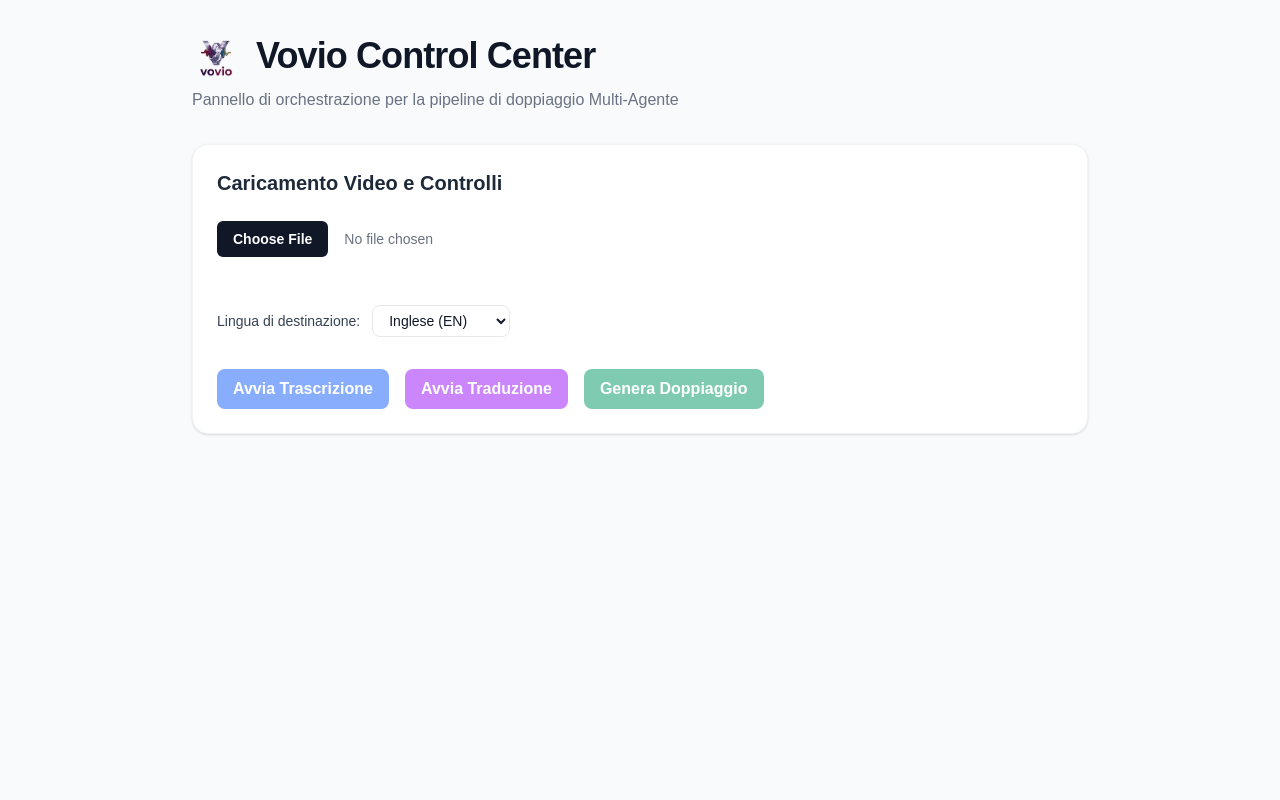
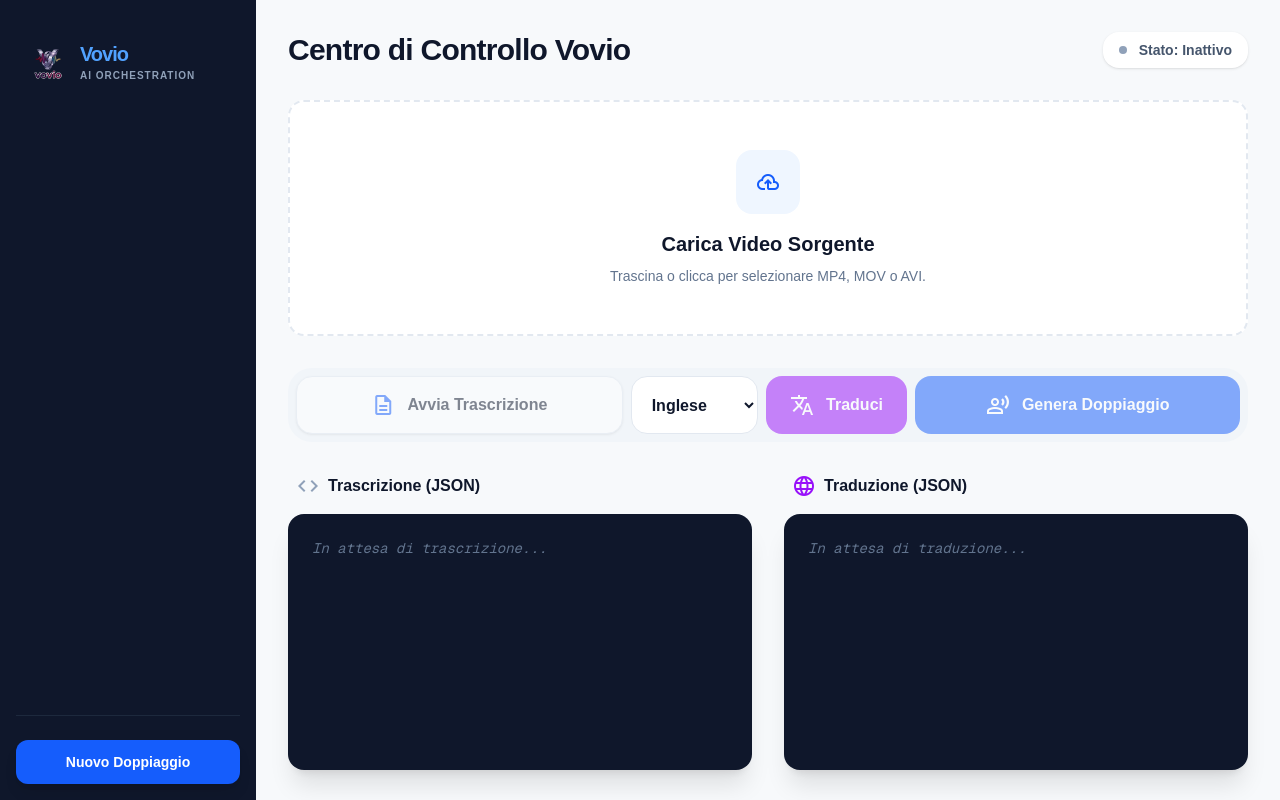
Before and after one commit to Stebs04/Vovio, a Next.js app in the folder apps/frontend/: page / in a window 1280 px wide. Built offline with nearby package versions, Linux system fonts and the light colour scheme; no server answers.

Commit message:
Miglioramento ui

```diff
--- a/apps/frontend/src/app/layout.tsx
+++ b/apps/frontend/src/app/layout.tsx
@@ -28,6 +28,7 @@ export default function RootLayout({
       className={`${geistSans.variable} ${geistMono.variable} h-full antialiased`}
     >
       <body className="min-h-full flex flex-col" suppressHydrationWarning>{children}</body>
+      <link href="https://fonts.googleapis.com/css2?family=Material+Symbols+Outlined:wght,FILL@100..700,0..1&display=swap" rel="stylesheet"/>
     </html>
   );
 }
--- a/apps/frontend/src/app/page.tsx
+++ b/apps/frontend/src/app/page.tsx
@@ -1,311 +1,244 @@
 "use client";
-import {useState} from 'react';
+import { useState, useRef } from 'react';
+import Image from "next/image";
 import { useVovioPipeline } from "@/hooks/useVovioPipeline";
-import Image from 'next/image';
 
-/**
- * @file page.tsx
- * @description Entry point della User Interface (UI) di Vovio.
- * Implementa l'architettura View-Model delegando la logica di business e di stato
- * al custom hook `useVovioPipeline`. Gestisce il layout principale e l'orchestrazione
- * dei flussi di trascrizione, traduzione e sintesi vocale multi-agente.
- * * @module VovioMainPage
- * @requires useVovioPipeline
- */
+export default function VovioMainPage() {
+  const [selectedFile, setSelectedFile] = useState<File | null>(null);
+  const [targetLanguage, setTargetLanguage] = useState<string>("en");
+  const fileInputRef = useRef<HTMLInputElement>(null);
 
+  const { state, startTranscription, startTranslation, startDubbing } = useVovioPipeline();
 
-/**
- * Componente principale della pagina.
- * Inizializza la State Machine tramite `useVovioPipeline` e renderizza
- * il layout a griglia contenente i controlli e i visualizzatori di stato.
- * * @returns {JSX.Element} Il nodo radice dell'interfaccia utente.
- */
-
-export default function VovioMainPage(){
-
-  /**
-   * Stato locale per la memorizzazione del file video selezionato dall'utente.
-   * Tipizzato rigorosamente come `File | null` per gestire esplicitamente l'assenza di selezione.
-   * Questo file verrà passato alla pipeline architetturale al momento dell'avvio.
-   */
-
-  const [selectedFile, setSelectedFile] = useState<File | null>(null);
-
-  /**
-   * Stato locale per la lingua di destinazione del doppiaggio.
-   * Inizializzato a 'en' (Inglese) come default. Verrà passato agli agenti di
-   * traduzione e sintesi per configurare l'output del modello AI.
-   */
-
-  const [targetLanguage, setTargetLanguage] = useState<string>("en");
-
-  const {state, startTranscription, startTranslation, startDubbing} = useVovioPipeline();
-
-  /**
-   * Helper function per l'esportazione Client-Side dei testi.
-   * Genera un Blob in memoria a partire da una stringa e simula il click
-   * su un anchor tag invisibile per attivare il download manager nativo.
-   * Ottimizza l'architettura evitando chiamate di rete ridondanti al backend.
-   * * @param {string} text - Il contenuto testuale da salvare.
-   * @param {string} filename - Il nome del file da proporre all'utente.
-   */
-
-  const downloadTextFile= (text: string, filename:string) =>{
-    const blob = new Blob([text], {type: "text/plain;charset=utf-8"})
-    const url = URL.createObjectURL(blob)
+  const downloadTextFile = (text: string, filename: string) => {
+    const blob = new Blob([text], { type: "text/plain;charset=utf-8" });
+    const url = URL.createObjectURL(blob);
     const link = document.createElement("a");
     link.href = url;
     link.download = filename;
     link.click();
     URL.revokeObjectURL(url);
-  }
+  };
 
-  return(
-    <main className="min-h-screen bg-gray-50 p-8">
+  return (
+    <div className="flex h-screen overflow-hidden bg-[#f7f9fb] text-slate-900">
+      {/* SideNavBar - Preso dal design HTML */}
+      <aside className="hidden md:flex flex-col h-full w-64 bg-slate-900 p-4 gap-2 z-40 text-white">
+       <div className="flex items-center gap-3 px-3 py-6">
+  {/* Sostituzione della "V" con l'immagine reale */}
+      <div className="w-10 h-10 relative">
+        <Image
+          src="/logo.png"
+          alt="Vovio Logo"
+          fill
+          className="rounded-xl object-contain"
+          priority
+        />
+      </div>
+  <div>
+    <h2 className="text-xl font-black tracking-tighter text-blue-400">Vovio</h2>
+    <p className="text-[10px] font-bold uppercase tracking-widest text-slate-400">AI Orchestration</p>
+  </div>
+</div>
+        <div className="mt-auto pt-6 border-t border-slate-800">
+          <button
+            onClick={() => window.location.reload()}
+            className="w-full bg-blue-600 text-white py-3 px-4 rounded-xl font-bold text-sm shadow-lg hover:bg-blue-700 transition-all"
+          >
+            Nuovo Doppiaggio
+          </button>
+        </div>
+      </aside>
 
-      <div className="max-w-4xl mx-auto flex flex-col gap-8">
-        {/** Sezione Header: Titolo e descrizione del cruscotto. Utilizza Flexbox per la spaziatura verticale coerente.*/}
-        <header className="flex flex-col gap-2">
+      {/* Main Workspace */}
+      <main className="flex-1 flex flex-col min-w-0 overflow-y-auto relative">
+        <div className="p-8 max-w-7xl mx-auto w-full space-y-8 pb-24">
 
-          <div className='flex items-center gap-4'>
+          {/* Header Section */}
+          <section className="flex flex-col md:flex-row md:items-center justify-between gap-4">
+            <div>
+              <h1 className="text-3xl font-bold tracking-tight">Centro di Controllo Vovio</h1>
+            </div>
+            <div className="flex items-center gap-3 bg-white px-4 py-2 rounded-2xl shadow-sm">
+              <span className={`w-2 h-2 rounded-full ${state.currentStep !== 'IDLE' ? 'bg-green-500 animate-pulse' : 'bg-slate-400'}`}></span>
+              <span className="text-sm font-semibold text-slate-600">
+                Stato: {state.currentStep === 'IDLE' ? 'Inattivo' : 'In elaborazione...'}
+              </span>
+            </div>
+          </section>
 
-            <Image src='/logo.png' alt='Vovio Logo Ufficiale' width={48} height={48} priority className='w-12 h-12 object-contain' />
+          {/* Processing Monitor - Dinamico basato sul progresso reale */}
+          {(state.currentStep === 'DUBBING' || state.dubbingProgress > 0) && (
+            <section className="bg-white p-8 rounded-2xl shadow-sm border border-blue-100 relative overflow-hidden">
+              <div className="flex justify-between items-end mb-6 relative z-10">
+                <div className="space-y-1">
+                  <p className="text-xs font-bold text-blue-600 uppercase tracking-widest">Pipeline Attiva</p>
+                  <h3 className="text-xl font-bold">Fase: {state.dubbingStage?.replace('_', ' ') || 'Sincronizzazione...'}</h3>
+                </div>
+                <span className="text-2xl font-black text-blue-600">{state.dubbingProgress}%</span>
+              </div>
+              <div className="h-4 w-full bg-slate-100 rounded-full overflow-hidden relative z-10">
+                <div
+                  className="h-full bg-blue-600 rounded-full transition-all duration-500"
+                  style={{ width: `${state.dubbingProgress}%` }}
+                ></div>
+              </div>
+            </section>
+          )}
 
-            <h1 className="text-4xl font-extrabold tracking-tight text-gray-900">Vovio Control Center</h1>
+          {/* Upload Section */}
+          <section
+            className="group cursor-pointer"
+            onClick={() => fileInputRef.current?.click()}
+          >
+            <div className={`bg-white border-2 border-dashed ${selectedFile ? 'border-blue-400 bg-blue-50' : 'border-slate-200'} rounded-2xl p-12 flex flex-col items-center justify-center text-center transition-all hover:border-blue-400`}>
+              <div className="w-16 h-16 rounded-2xl bg-blue-50 flex items-center justify-center mb-4">
+                <span className="material-symbols-outlined text-3xl text-blue-600">cloud_upload</span>
+              </div>
+              <h3 className="text-xl font-bold">{selectedFile ? selectedFile.name : 'Carica Video Sorgente'}</h3>
+              <p className="text-slate-500 max-w-xs mx-auto mt-2 text-sm">Trascina o clicca per selezionare MP4, MOV o AVI.</p>
+              <input
+                type="file"
+                ref={fileInputRef}
+                className="hidden"
+                accept="video/*"
+                onChange={(e) => setSelectedFile(e.target.files?.[0] || null)}
+              />
+            </div>
+          </section>
 
+          {/* Control Actions - Collegati alle funzioni dell'hook */}
+          <section className="bg-slate-100 p-2 rounded-3xl flex flex-col md:flex-row gap-2">
+            <button
+              disabled={!selectedFile || state.currentStep === 'TRANSCRIBING'}
+              onClick={() => selectedFile && startTranscription(selectedFile)}
+              className="flex-1 bg-white py-4 px-6 rounded-2xl font-bold flex items-center justify-center gap-3 hover:bg-slate-50 disabled:opacity-50 transition-all border border-slate-200 shadow-sm"
+            >
+              <span className="material-symbols-outlined text-blue-600">description</span>
+              {state.currentStep === 'TRANSCRIBING' ? 'In corso...' : 'Avvia Trascrizione'}
+            </button>
+
+            <div className="flex-1 flex gap-2">
+              <select
+                value={targetLanguage}
+                onChange={(e) => setTargetLanguage(e.target.value)}
+                className="bg-white px-4 rounded-2xl font-bold border border-slate-200 focus:outline-none"
+              >
+                <option value="en">Inglese</option>
+                <option value="es">Spagnolo</option>
+                <option value="fr">Francese</option>
+              </select>
+              <button
+                disabled={!state.transcription}
+                onClick={() => startTranslation(targetLanguage)}
+                className="flex-1 bg-purple-600 text-white py-4 px-6 rounded-2xl font-bold flex items-center justify-center gap-3 hover:opacity-90 disabled:opacity-50 transition-all"
+              >
+                <span className="material-symbols-outlined">translate</span>
+                Traduci
+              </button>
             </div>
 
-          <p className="text-gray-500">Pannello di orchestrazione per la pipeline di doppiaggio Multi-Agente</p>
-
-        </header>
-
-        {/* Banner di Feedback Sistema:
-          Visibile solo durante l'elaborazione attiva (Stati diversi da IDLE).
-          Sfrutta l'animazione `animate-pulse` per fornire un feedback visivo immediato
-          di caricamento asincrono senza appesantire il DOM.
-          */}
-        {state.currentStep !== 'IDLE' && state.currentStep !== 'ERROR' && (
-
-          <div className='p-4 rounded-xl bg-blue-50 border border-blue-200 text-blue-700 text-sm font-medium animate-pulse'>
-            {state.currentStep}
-          </div>
-
-        )}
-
-        {state.currentStep === 'ERROR' &&(
-
-          <div className="p-4 rounded-xl bg-red-50 border border-red-200 text-red-700 text-sm font-medium">
-            {state.error}
-          </div>
-
-        )}
-
-        {/* Card Principale: Contiene i controlli interattivi (Upload, Pulsanti API).
-         Implementa un design pulito con padding abbondante e shadow leggera.*/}
-
-        <div className="bg-white rounded-2xl shadow-sm border border-gray-100 p-6 flex flex-col gap-6">
-          <h2 className="text-xl font-bold text-gray-800">Caricamento Video e Controlli</h2>
-
-          {/* Selettore File: Limitato nativamente ai formati video tramite l'attributo accept.
-          Lo stile del pulsante nativo è sovrascritto tramite i modificatori `file:` di Tailwind. */}
-          <input type="file" accept="video/*" className="block w-full text-sm text-gray-500 file:mr-4 file:py-2 file:px-4 file:rounded-md file:border-0 file:font-semibold file:bg-gray-900 file:text-white hover:file:bg-gray-700 cursor-pointer" onChange={(e) => setSelectedFile(e.target.files?.[0] || null)}/>
-
-          <div className='flex gap-4 mt-2'>
-
-            {/* Selettore Lingua: Componente controllato React.
-            Il valore è bidirezionalmente legato allo stato `targetLanguage`.*/}
-            <div className="flex items-center gap-3 mt-4">
-
-              <label htmlFor='languageSelect' className='text-sm font-medium text-gray-700'>
-                Lingua di destinazione:
-              </label>
-
-              <select id="languageSelect" value={targetLanguage} onChange={(e) => setTargetLanguage(e.target.value)} className='border border-gray-200 rounded-lg px-3 py-1.5 text-sm focus:ring-2 focus:ring-purple-500 outline-none bg-white text-gray-900'>
-                <option value="en">Inglese (EN)</option>
-
-                <option value="es">Spagnolo (ES)</option>
-
-                <option value="fr">Francese (FR)</option>
-
-                <option value="de">Tedesco (DE)</option>
-
-              </select>
-
-            </div>
-
-          </div>
-
-          {/* Pulsantiera di Orchestrazione:
-          I pulsanti sono vincolati alla presenza del file tramite l'attributo disabled
-          e protetti da guard clauses nell'onClick per prevenire chiamate API vuote. */}
-          <div className='flex gap-4 mt-2'>
-
-            <button className='px-4 py-2 bg-blue-600 text-white font-semibold rounded-lg hover:bg-blue-700 disabled:opacity-50 disabled:cursor-not-allowed' onClick={()=> selectedFile && startTranscription(selectedFile)} disabled={!selectedFile}>
-                  Avvia Trascrizione
-            </button>
-
-            <button className="px-4 py-2 bg-purple-600 text-white font-semibold rounded-lg hover:bg-purple-700 disabled:opacity-50 disabled:cursor-not-allowed" onClick={() => startTranslation(targetLanguage)} disabled={!state.transcription}>
-              Avvia Traduzione
-              </button>
-
-              <button className="px-4 py-2 bg-emerald-600 text-white font-semibold rounded-lg hover:bg-emerald-700 disabled:opacity-50 disabled:cursor-not-allowed" onClick={() => {if(selectedFile){startDubbing(targetLanguage, selectedFile.name)}}} disabled={!state.translation || !selectedFile}>
+            <button
+              disabled={!state.translation || !selectedFile}
+              onClick={() => selectedFile && startDubbing(targetLanguage, selectedFile.name)}
+              className="flex-1 bg-blue-600 text-white py-4 px-6 rounded-2xl font-bold flex items-center justify-center gap-3 hover:opacity-90 disabled:opacity-50 transition-all"
+            >
+              <span className="material-symbols-outlined">record_voice_over</span>
               Genera Doppiaggio
             </button>
+          </section>
 
+          {/* Data Terminals - Visualizzazione JSON dinamica */}
+          <section className="grid grid-cols-1 lg:grid-cols-2 gap-8">
+            {/* Originale */}
+            <div className="space-y-4">
+              <div className="flex justify-between items-center px-2">
+                <h3 className="font-bold flex items-center gap-2">
+                  <span className="material-symbols-outlined text-slate-400">code</span>
+                  Trascrizione (JSON)
+                </h3>
+                {state.transcription && (
+                  <button
+                    onClick={() => downloadTextFile(JSON.stringify(state.transcription, null, 2), "originale.json")}
+                    className="text-xs font-bold text-blue-600 hover:underline flex items-center gap-1"
+                  >
+                    <span className="material-symbols-outlined text-sm">download</span> Scarica
+                  </button>
+                )}
               </div>
-
-
-        {/** Fine della prima card */}
-        </div>
-
-          {/* * Risultato Trascrizione:
-            * Renderizzato condizionalmente tramite operatore logico AND (&&).
-            * Il componente viene montato nel DOM solo quando l'agente Whisper popola lo stato.
-          */}
-
-          {state.transcription && (
-          <div className="bg-white rounded-2xl shadow-sm border border-gray-100 p-6 flex flex-col gap-4">
-
-            <h3 className="text-lg font-bold text-gray-800">Trascrizione Originale</h3>
-
-            {/* Contenitore Read-Only:
-            Sfrutta `whitespace-pre-wrap` per preservare le interruzioni di riga (\n)
-            generate nativamente dal modello Whisper, garantendo la leggibilità.
-            */}
-            <div className='p-4 bg-gray-50 rounded-xl border border-gray-100'>
-
-              {/*
-                * UI State: Rendering the raw API response payload for debugging purposes.
-                * Utilizing JSON.stringify to serialize the Object graph into a React-safe String,
-                * preventing "Objects are not valid as a React child" invariant violations.
-                */}
-                <pre className="p-4 bg-gray-900 text-green-400 rounded-md overflow-auto text-xs text-left">
-
-                  <code>{JSON.stringify(state.transcription, null, 2)}</code>
-
-                </pre>
-
-            </div>
-
-              {/* Azione Contestuale:
-                  Trigger per l'esportazione Client-Side.
-                  Aggiungiamo la serializzazione JSON per convertire l'Array di Oggetti in una stringa
-                  leggibile, evitando l'implicit cast a [object Object] da parte di JavaScript.
-              */}
-              <button
-                onClick={() => downloadTextFile(
-                 JSON.stringify(state.transcription, null, 2) || "",
-                  "trascrizione.txt"
+              <div className="bg-slate-900 rounded-2xl p-6 h-64 overflow-y-auto font-mono text-sm text-green-400 shadow-xl">
+                {state.transcription ? (
+                  <pre>{JSON.stringify(state.transcription, null, 2)}</pre>
+                ) : (
+                  <p className="text-slate-500 italic">In attesa di trascrizione...</p>
                 )}
-                className='mt-2 self-start px-4 py-2 bg-white border border-gray-300 text-sm font-medium text-gray-700 rounded-lg hover:bg-gray-50 transition-colors'
-              >
-                Scarica Trascrizione
-              </button>
-
-          </div>)}
-
-          {/* * Risultato Traduzione:
-            * Renderizzato condizionalmente (operatore &&) dipendente dallo stato `translation`.
-            * Isolato in una Card dedicata per mantenere la modularità della UI.
-          */}
-          {state.translation && (
-
-            <div className='bg-white rounded-2xl shadow-sm border border-gray-100 p-6 flex flex-col gap-4'>
-
-              <h3 className='text-lg font-bold text-gray-800'>Traduzione Generata</h3>
-              {/* Contenitore Read-Only Traduzione:
-                Replica lo stile della trascrizione per coerenza visiva (Design System).
-                Inietta la variabile `state.translation` popolata dal TranslationAgent.*/}
-              <div className='p-4 bg-gray-50 rounded-xl border border-gray-100'>
-
-               {/*
-                  * UI State: Data Inspection for Translation Payload.
-                  * Serializing the Translation Agent's output to prevent React rendering crashes,
-                  * as the agent maintains the timestamped JSON structure rather than a primitive string.
-                  */}
-                <pre className="p-4 bg-gray-900 text-green-400 rounded-md overflow-auto text-xs text-left">
-                  <code>{JSON.stringify(state.translation, null, 2)}</code>
-                </pre>
-
-              </div>
-
-              {/* Azione Contestuale Traduzione:
-                Riutilizza la helper function per scaricare il testo tradotto generato
-                dal TranslationAgent. Design omogeneo al bottone di trascrizione.
-              */}
-              <button onClick={() => downloadTextFile(state.translation || "","traduzione.txt")} className='mt-2 self-start px-4 py-2 bg-white border border-gray-300 text-sm font-medium text-gray-700 rounded-lg hover:bg-gray-50 transition-colors'>
-                  Scarica Traduzione
-              </button>
-
-            </div>
-
-          )}
-
-          {state.currentStep === 'DUBBING' && (
-            <div className='bg-white rounded-2xl shadow-sm border border-gray-100 p-8 flex flex-col gap-6 my-4'>
-              <div className="flex justify-between items-end">
-                <div className="flex flex-col gap-1">
-                  <span className="text-xs font-bold text-gray-400 uppercase tracking-widest">Status Doppiatore</span>
-                  <span className="text-xl font-extrabold text-blue-600 capitalize">
-                    {state.dubbingStage?.replace('_', ' ') || 'Inizializzazione...'}
-                  </span>
-                </div>
-                <div className="text-right">
-                  <span className="text-3xl font-black text-blue-600">{state.dubbingProgress}%</span>
               </div>
             </div>
 
-              <div className="w-full bg-gray-100 rounded-full h-4 overflow-hidden p-1 border border-gray-50">
-                <div
-                  className="bg-blue-600 h-full rounded-full transition-all duration-1000 ease-in-out shadow-sm"
-                  style={{ width: `${state.dubbingProgress}%` }}
+            {/* Tradotto */}
+            <div className="space-y-4">
+              <div className="flex justify-between items-center px-2">
+                <h3 className="font-bold flex items-center gap-2">
+                  <span className="material-symbols-outlined text-purple-600">language</span>
+                  Traduzione (JSON)
+                </h3>
+                {state.translation && (
+                  <button
+                    onClick={() => downloadTextFile(JSON.stringify(state.translation, null, 2), "tradotto.json")}
+                    className="text-xs font-bold text-purple-600 hover:underline flex items-center gap-1"
+                  >
+                    <span className="material-symbols-outlined text-sm">download</span> Scarica
+                  </button>
+                )}
+              </div>
+              <div className="bg-slate-900 rounded-2xl p-6 h-64 overflow-y-auto font-mono text-sm text-purple-300 shadow-xl">
+                {state.translation ? (
+                  <pre>{JSON.stringify(state.translation, null, 2)}</pre>
+                ) : (
+                  <p className="text-slate-500 italic">In attesa di traduzione...</p>
+                )}
+              </div>
+            </div>
+          </section>
+
+          {/* Final Result Player - Appare solo quando il video è pronto */}
+          {state.finalVideoUrl && (
+            <section className="grid grid-cols-1 lg:grid-cols-5 gap-8 items-start animate-in fade-in slide-in-from-bottom-4 duration-1000">
+              <div className="lg:col-span-3 space-y-4">
+                <div className="aspect-video bg-black rounded-2xl overflow-hidden relative group shadow-2xl">
+                  <video
+                    controls
+                    className="w-full h-full"
+                    src={state.finalVideoUrl}
                   />
                 </div>
-
-              <p className="text-sm text-gray-400 text-center italic">
-                Sintesi neurale in corso. Non ricaricare la pagina per non interrompere il worker.
-              </p>
               </div>
-          )}
-
-          {/* * Risultato Doppiaggio (Player Video):
-            * Renderizzato solo al completamento dell'intera pipeline.
-            * Sfrutta il tag nativo HTML5 <video> per il playback con controlli integrati.
-            */}
-          {state.finalVideoUrl && (
-
-            <div className='bg-white rounded-2xl shadow-sm border border-gray-100 p-6 flex flex-col gap-4'>
-
-              <h3 className='text-lg font-bold text-gray-800'>Video Doppiato</h3>
-
-              {/*
-              * UI State: Data Inspection for Dubbing Payload (Final Video).
-              * Validating the output of the TTS/Dubbing Agent before passing it to the HTML5 video player.
-              * Ensures the payload is a valid URL string and not an unexpected nested JSON response.
-              */}
-              <pre className="p-4 bg-gray-900 text-green-400 rounded-md overflow-auto text-xs text-left mb-4">
-                <code>{JSON.stringify(state.finalVideoUrl, null, 2)}</code>
-              </pre>
-
-              <video controls={true} className='w-full rounded-xl border border-gray-100 bg-black '
-                src={state.finalVideoUrl}
-              />
-
-              {/* Azione di Download Video:
-              Sfrutta il tag HTML5 <a> con attributo `download` per invocare il manager di sistema.
-              Stilizzato come bottone full-width per massimizzare la Call-To-Action (CTA) finale.
-              */}
-              <a href={state.finalVideoUrl} download={true} className='mt-4 flex justify-center items-center w-full py-3 bg-gray-900 text-white font-semibold rounded-xl hover:bg-gray-800 transition-colors'>
+              <div className="lg:col-span-2 space-y-6">
+                <div className="bg-white p-6 rounded-2xl shadow-sm space-y-6">
+                  <h3 className="font-bold text-lg">Pronto per il Download</h3>
+                  <div className="space-y-4">
+                    <div className="flex items-center gap-4 p-3 bg-green-50 rounded-xl">
+                      <span className="material-symbols-outlined text-green-600">check_circle</span>
+                      <div>
+                        <p className="text-sm font-bold">Neural Sync Completato</p>
+                        <p className="text-xs text-slate-500">Video generato con successo</p>
+                      </div>
+                    </div>
+                  </div>
+                  <a
+                    href={state.finalVideoUrl}
+                    download
+                    className="w-full bg-blue-600 text-white py-4 rounded-2xl font-bold flex items-center justify-center gap-3 shadow-xl hover:bg-blue-700 transition-all"
+                  >
+                    <span className="material-symbols-outlined">download</span>
                     Scarica Video Finale
                   </a>
-
                 </div>
-
+              </div>
+            </section>
           )}
-
-      {/** Fine del div contenitore */}
         </div>
-
       </main>
+    </div>
   );
 }
```
Lines whose indentation alone changed are shown as unchanged.
